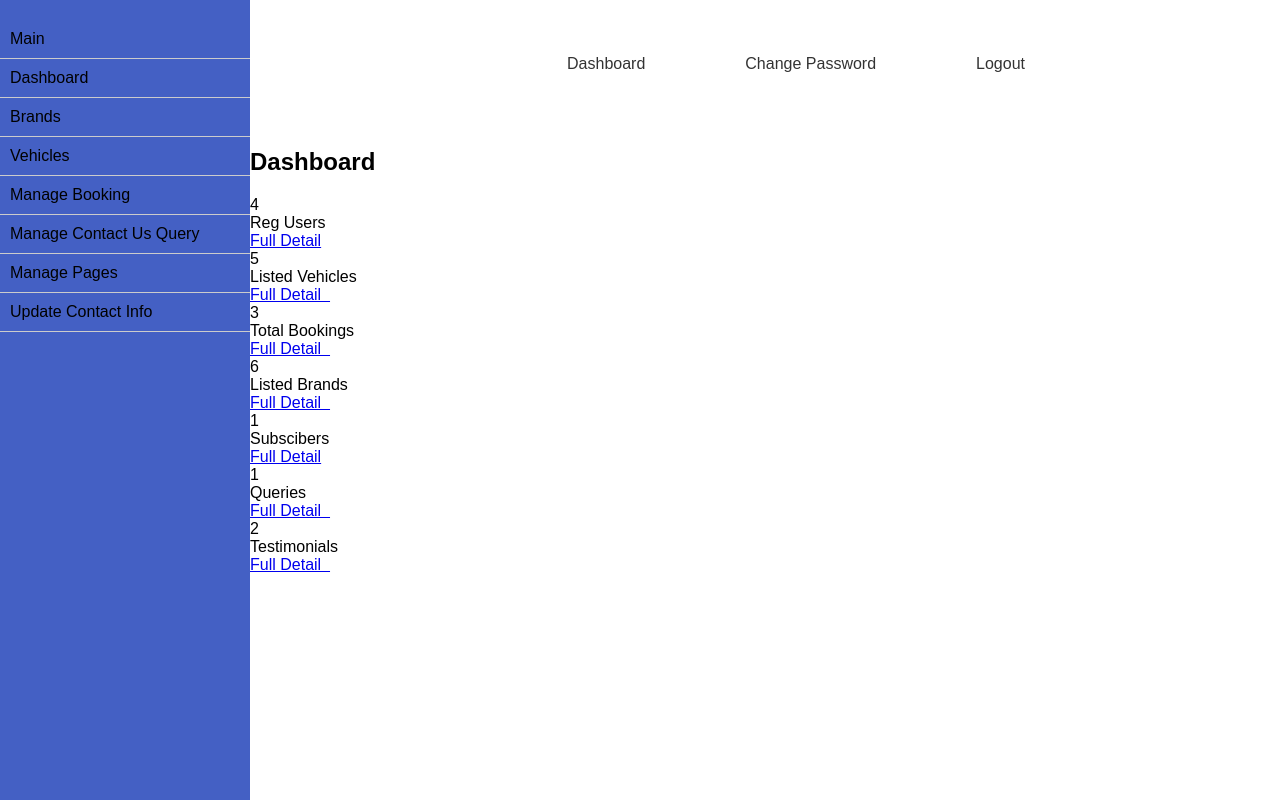
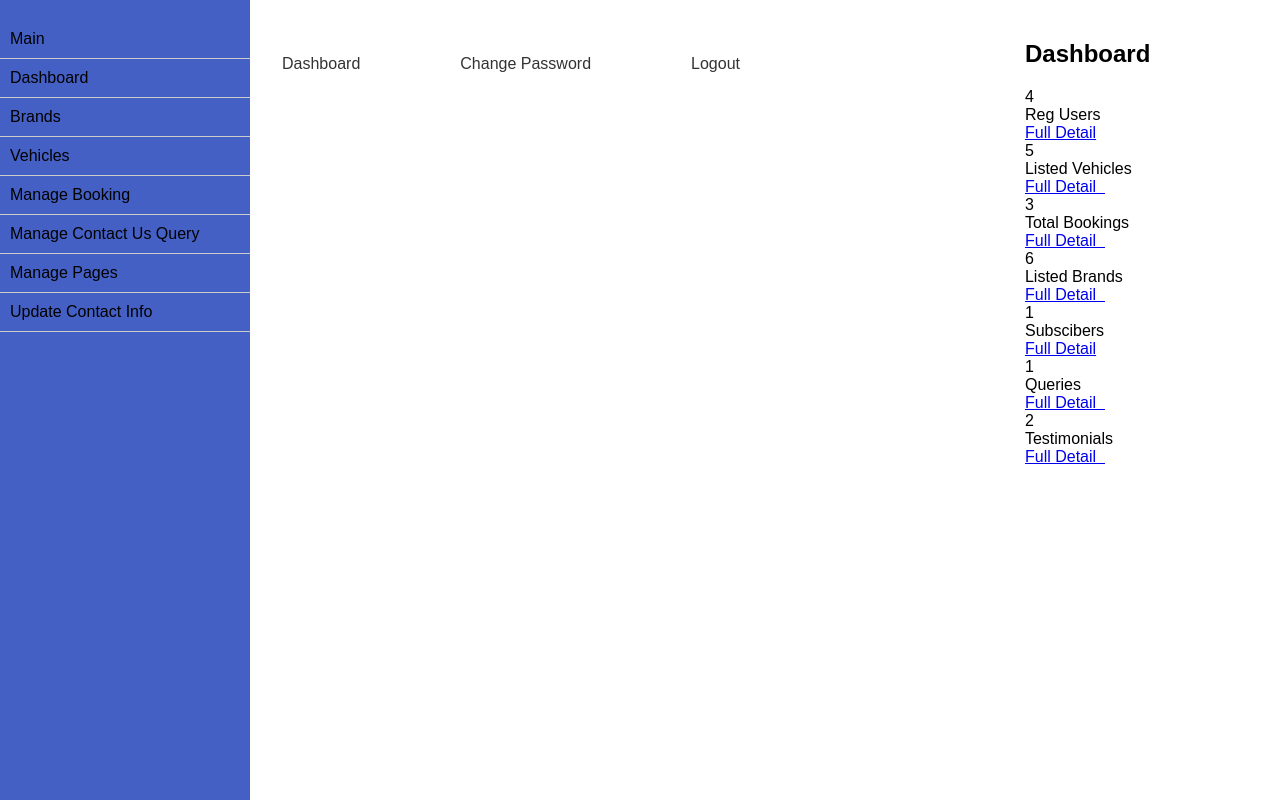
Before and after one commit to Subha-06/CPSC471Project, a PHP site: page /admin/dashboard.php in a window 1280 px wide. Run offline with PHP 8.4, Linux system fonts and the light colour scheme; a user stored in the database is signed in; data comes from the database, SQL or seed files in the repository.

Commit message:
dashboard change

```diff
--- a/admin/dashboard.php
+++ b/admin/dashboard.php
@@ -22,6 +22,13 @@ else{
 	<title>Car Rental Portal | Admin Dashboard</title>
 
 	<style>
+  body {
+    margin: 0;
+    padding: 0;
+    font-family: Arial, sans-serif;
+    display: flex;
+    min-height: 100vh;
+  }
 
   .ts-sidebar {
     background-color: #ff0000;
@@ -36,10 +43,14 @@ else{
     z-index: 1;
   }
 
+  .ts-main-content {
+    margin-left: 10px;
+    flex: 1;
+    padding: 20px;
+  }
 
-  .ts-main-content {
-    margin-left: 250px;
-    z-index: 0;
+  .content-wrapper {
+    width: 100%;
   }
 </style>
 
@@ -212,15 +223,6 @@ $testimonials=$query5->rowCount();
 						</div>
 					</div>
 				</div>
-
-
-
-
-
-
-
-
-
 			</div>
 		</div>
 	</div>
```
